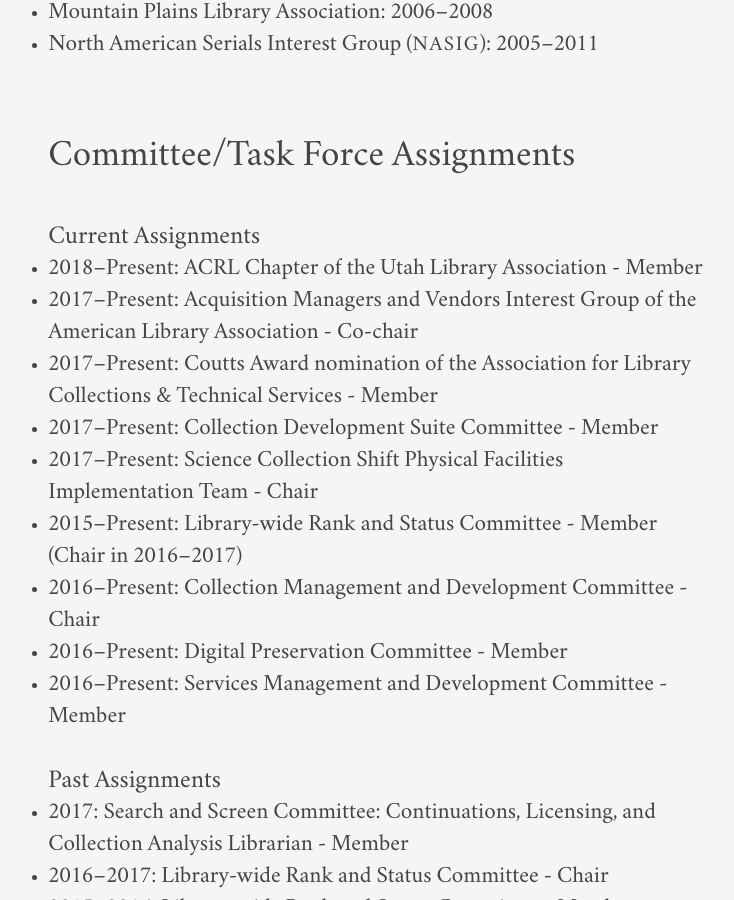
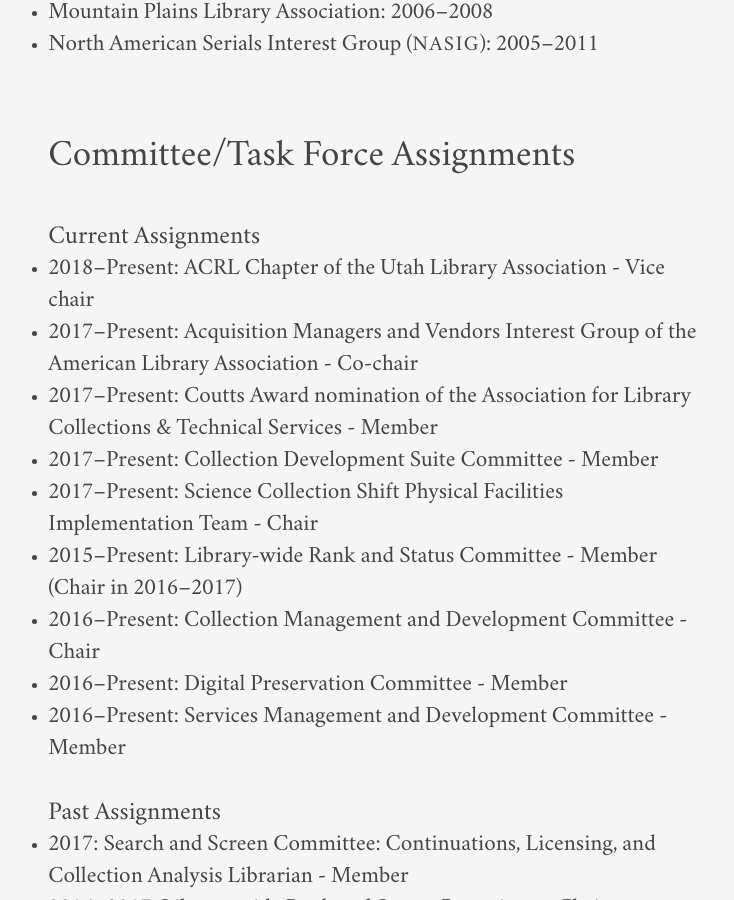
Before and after one commit to jaredhowland/jaredhowland.github.io, a Jekyll site: the page built from content/vita.md, in a window 1280 px wide and 900 px high, scrolled down 10498 px. Shown: the whole window, without its empty margins (264-998 px from the left). Built offline with Jekyll 4.4.1, drawn with Linux system fonts in a browser that asks for light colours.

Commit message:
Update vita.md

```diff
--- a/content/vita.md
+++ b/content/vita.md
@@ -192,7 +192,7 @@ Implemented a Journals A–Z list, OpenURL link resolver, and an Electronic Reso
 ## Committee/Task Force Assignments ##
 
 ### Current Assignments ###
-* 2018–Present: ACRL Chapter of the Utah Library Association - Member
+* 2018–Present: ACRL Chapter of the Utah Library Association - Vice chair
 * 2017–Present: Acquisition Managers and Vendors Interest Group of the American Library Association - Co-chair
 * 2017–Present: Coutts Award nomination of the Association for Library Collections & Technical Services - Member
 * 2017–Present: Collection Development Suite Committee - Member
```
